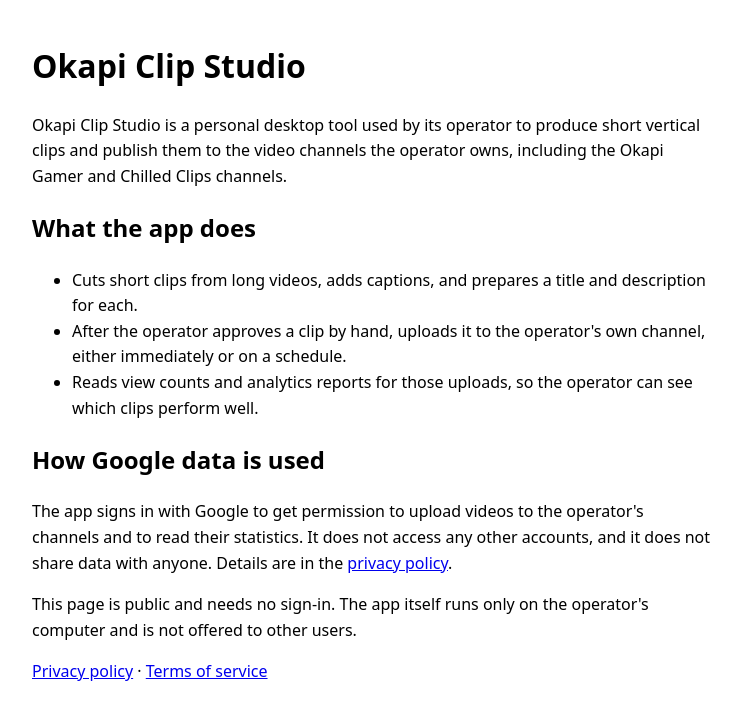
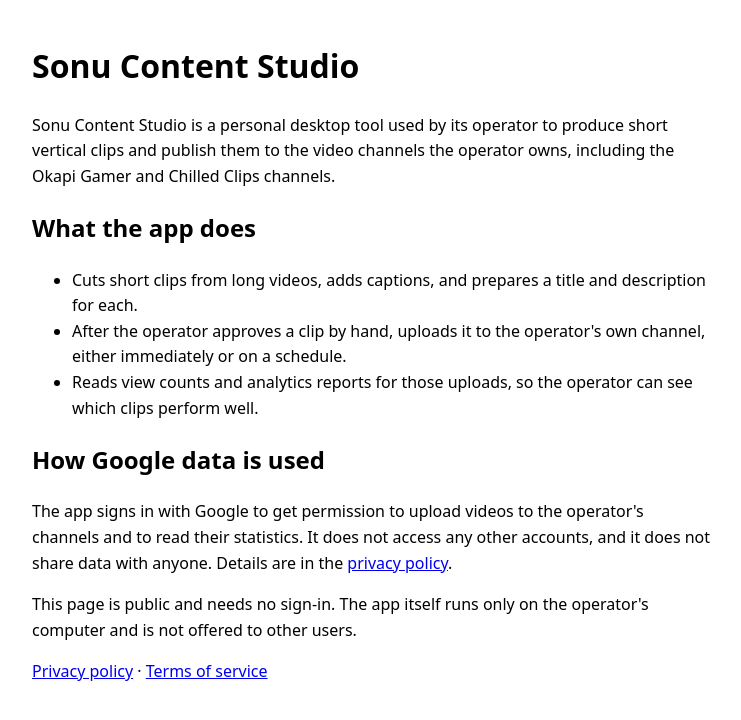
Before and after one commit to itsonu/itsonu.github.io, a plain HTML site: page index.html in a window 1280 px wide. Shown: the whole page, without its empty margins (268-1009 px from the left). Drawn offline with Linux system fonts and the light colour scheme.

Commit message:
Rename app to Sonu Content Studio

```diff
--- a/index.html
+++ b/index.html
@@ -1,9 +1,9 @@
-<!doctype html><html lang="en"><head><meta charset="utf-8"><meta name="viewport" content="width=device-width,initial-scale=1"><title>Okapi Clip Studio</title>
+<!doctype html><html lang="en"><head><meta charset="utf-8"><meta name="viewport" content="width=device-width,initial-scale=1"><title>Sonu Content Studio</title>
 <meta name="google-site-verification" content="OsZtblY6iFM3OsJ2sxXM6IZstqekz0QN7RxQGYVdNH8" />
-<meta name="description" content="Okapi Clip Studio is a personal tool that publishes short clips to the operator's own video channels."></head>
+<meta name="description" content="Sonu Content Studio is a personal tool that publishes short clips to the operator's own video channels."></head>
 <body style="font-family:system-ui;max-width:680px;margin:40px auto;padding:0 16px;line-height:1.6">
-<h1>Okapi Clip Studio</h1>
-<p>Okapi Clip Studio is a personal desktop tool used by its operator to produce short vertical clips and publish them to the video channels the operator owns, including the Okapi Gamer and Chilled Clips channels.</p>
+<h1>Sonu Content Studio</h1>
+<p>Sonu Content Studio is a personal desktop tool used by its operator to produce short vertical clips and publish them to the video channels the operator owns, including the Okapi Gamer and Chilled Clips channels.</p>
 <h2>What the app does</h2>
 <ul>
 <li>Cuts short clips from long videos, adds captions, and prepares a title and description for each.</li>
```
